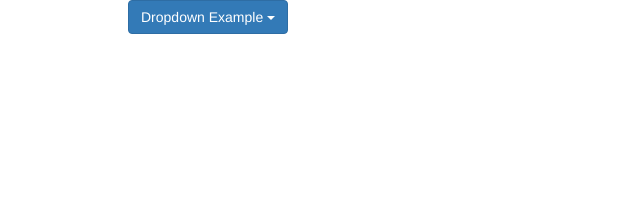
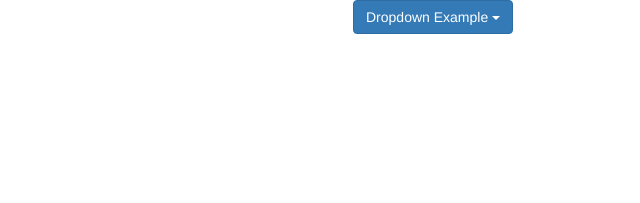
Before and after one commit to John-Christ/BLV, a plain HTML site: page docs/index.html in a window 1280 px wide. Shown: the whole page, without its empty margins (277-917 px from the left). Drawn offline with nearby package versions, Linux system fonts and the light colour scheme.

Commit message:
Update index.html

```diff
--- a/docs/index.html
+++ b/docs/index.html
@@ -25,7 +25,7 @@
 
    <style>
 div {
-  max-width: 500px;
+  max-width: 50px;
   height: 100px;
 
 
```
